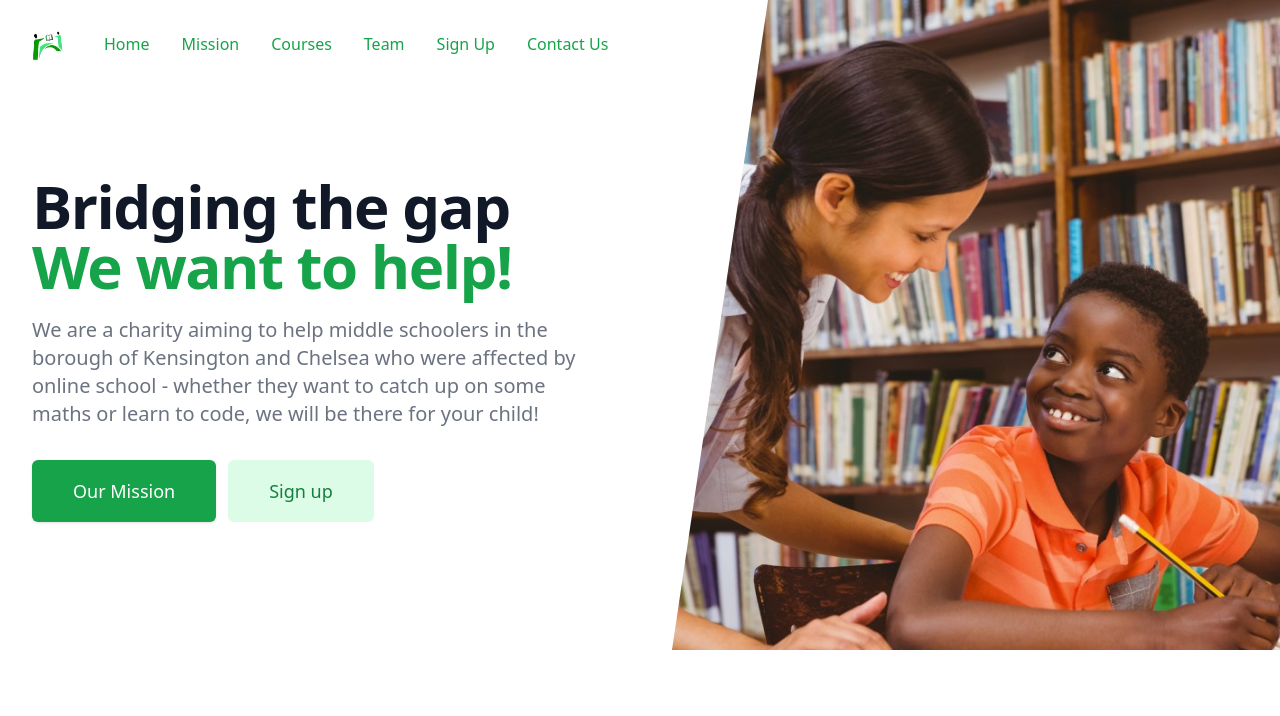
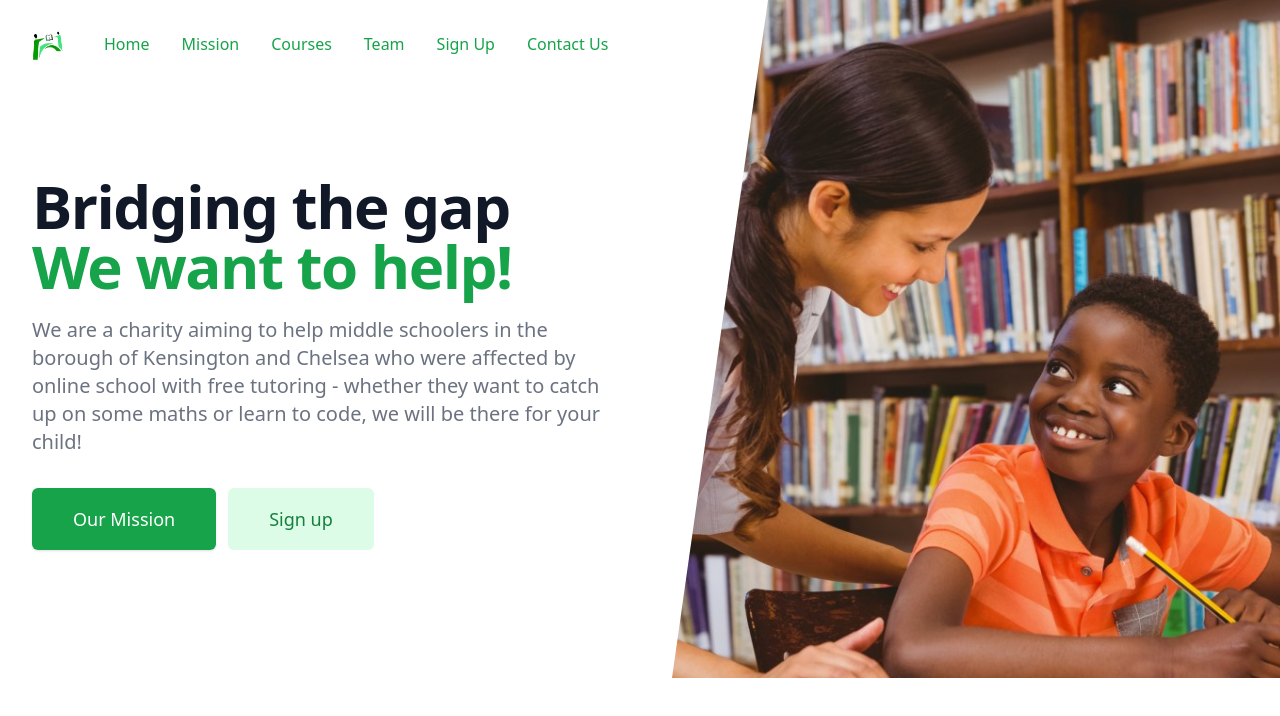
Before and after one commit to nikitamounier/bridging-the-gap, a Next.js app: page / in a window 1280 px wide. Shown: the top 716 px of the page. Built offline with nearby package versions, Linux system fonts and the light colour scheme.

Commit message:
Clarify that it's free

```diff
--- a/pages/index.js
+++ b/pages/index.js
@@ -10,7 +10,7 @@ function Home() {
           <span className="block text-green-600 xl:inline">We want to help!</span>
         </h1>
         <p className="mt-3 text-base text-gray-500 sm:mt-5 sm:text-lg sm:max-w-xl sm:mx-auto md:mt-5 md:text-xl lg:mx-0">
-          We are a charity aiming to help middle schoolers in the borough of Kensington and Chelsea who were affected by online school - whether they want to catch up on
+          We are a charity aiming to help middle schoolers in the borough of Kensington and Chelsea who were affected by online school with free tutoring - whether they want to catch up on
           some maths or learn to code, we will be there for your child!
         </p>
         <div className="mt-5 sm:mt-8 sm:flex sm:justify-center lg:justify-start">
```
